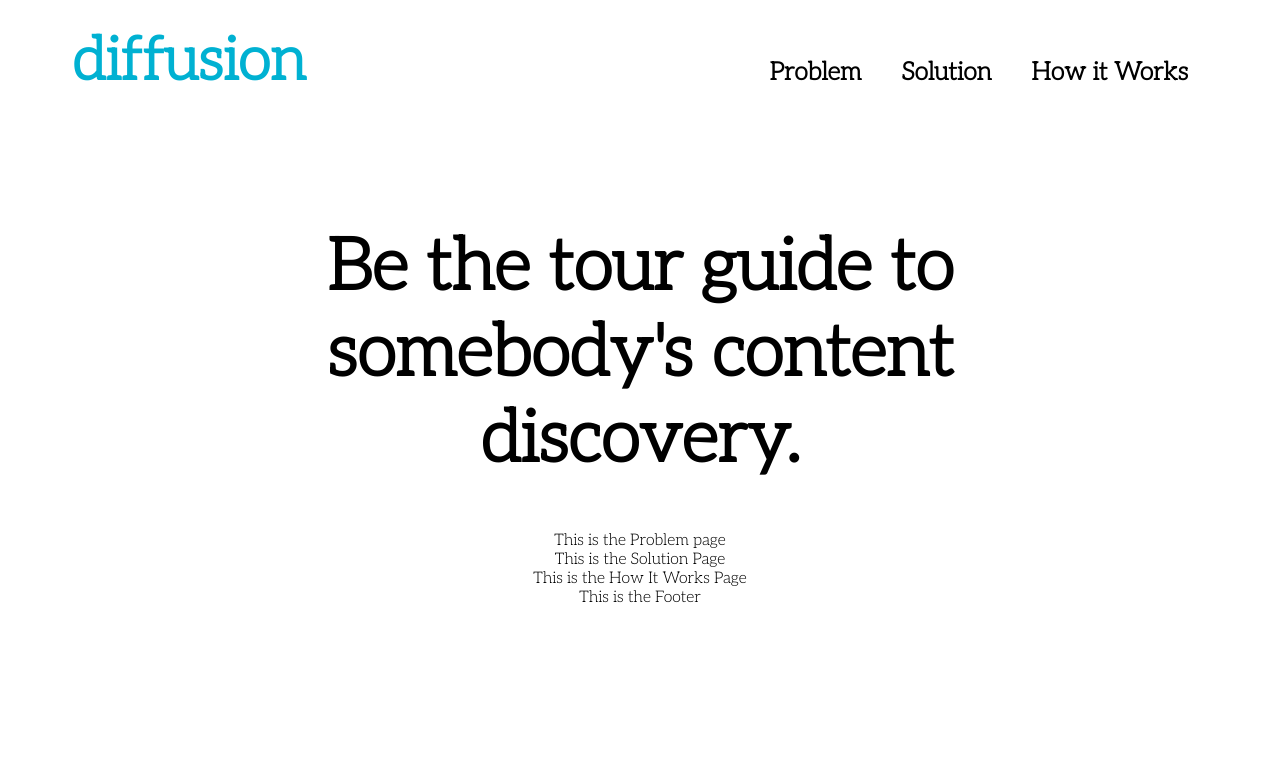
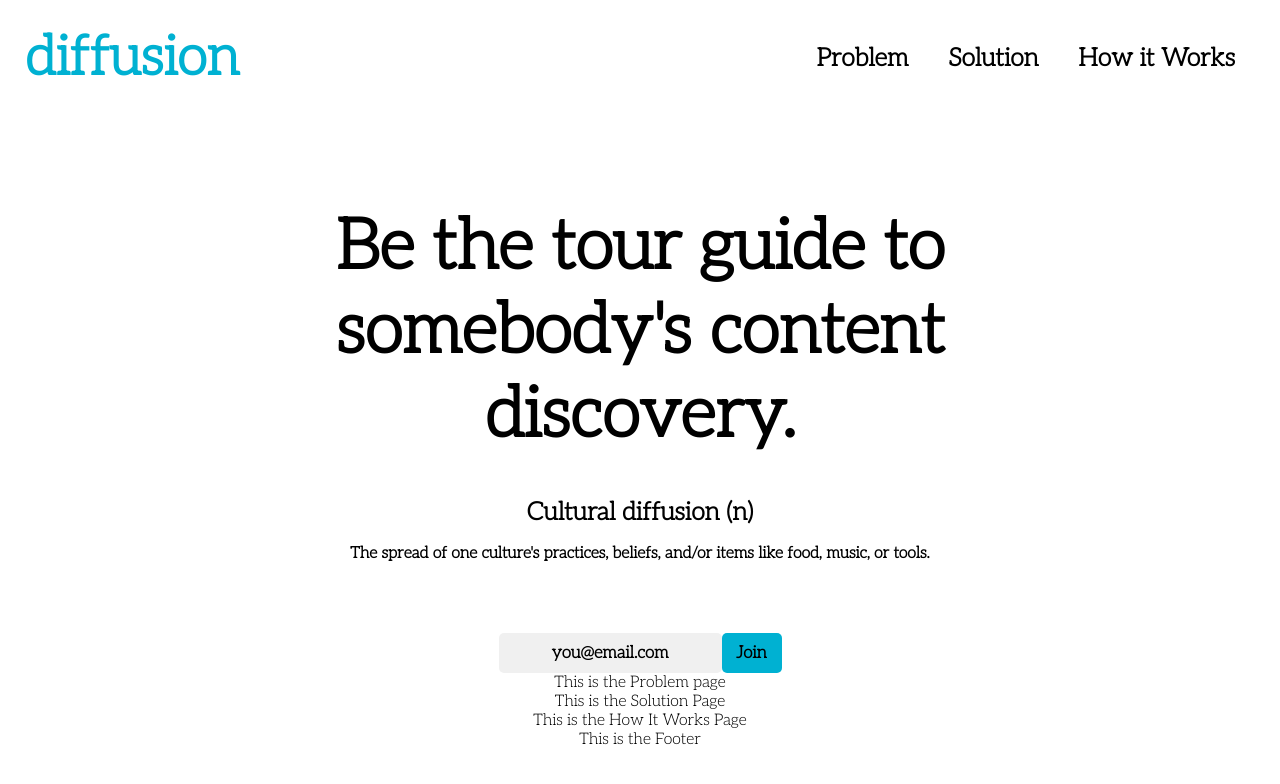
Before and after one commit to eedelosreyes2/diffusion.me, a React (Create React App) app: page / in a window 1280 px wide. Shown: the top 784 px of the page. Built offline with nearby package versions, Linux system fonts and the light colour scheme.

Commit message:
hero page

```diff
--- a/src/App.css
+++ b/src/App.css
@@ -3,24 +3,29 @@
 }
 
 h1 {
-  font-size: 72px;
+  font-size: 70px;
 }
 
 h2 {
-  font-size: 60px;
+  font-size: 55px;
   line-height: 25px;
 }
 
 h3 {
   font-size: 25px;
+  line-height: 15px;
+}
+
+h4 {
+  line-height: 17px;
 }
 
 /* Header */
 .header {
-  align-items: baseline;
+  align-items: center;
   display: flex;
   justify-content: space-between;
-  padding: 0 72px;
+  padding: 0 25px;
 }
 
 .logo {
@@ -39,6 +44,44 @@ h3 {
 /* Hero */
 .hero-container {
   margin: auto;
-  margin-top: 100px;
+  margin-top: 90px;
   width: 72vw;
 }
+
+.join-container {
+  padding-top: 50px;
+}
+
+input {
+  background-color: rgb(240, 240, 240);
+  border: none;
+  border-radius: 5px;
+  color: black;
+  font-family: Aleo;
+  font-size: 17px;
+  font-weight: bold;
+  height: 40px;
+  padding: 0 15px;
+  outline: none;
+  text-align: center;
+}
+input:focus::placeholder {
+  color: transparent;
+}
+::placeholder {
+  color: black;
+  font-size: 17px;
+}
+
+button {
+  background-color: #00B1D2;
+  border: none;
+  border-radius: 5px;
+  cursor: pointer;
+  font-family: Aleo;
+  font-size: 17px;
+  font-weight: bold;
+  height: 40px;
+  outline: none;
+  width: 60px;
+}
--- a/src/components/Hero.js
+++ b/src/components/Hero.js
@@ -6,6 +6,12 @@ export default class Hero extends Component {
             <div>
                 <div className="hero-container">
                     <h1>Be the tour guide to somebody's content discovery.</h1>
+                    <h3>Cultural diffusion (n)</h3>
+                    <h4>The spread of one culture's practices, beliefs, and/or items like food, music, or tools.</h4>
+                    <div className="join-container">
+                        <input type="text" placeholder="you@email.com" onFocus="this.placeholder = ''"></input>
+                        <button>Join</button>
+                    </div>
                 </div>
             </div>
         )
```
